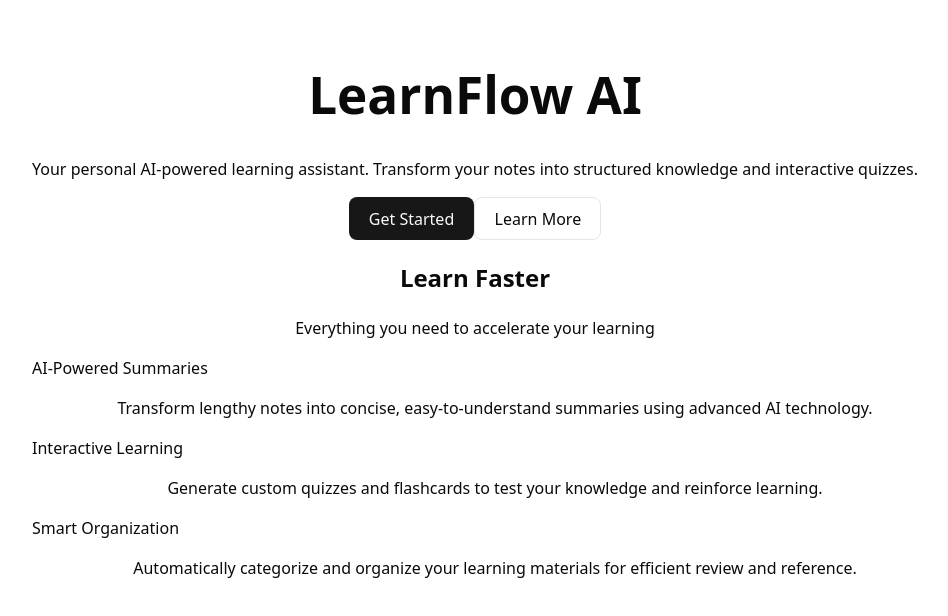
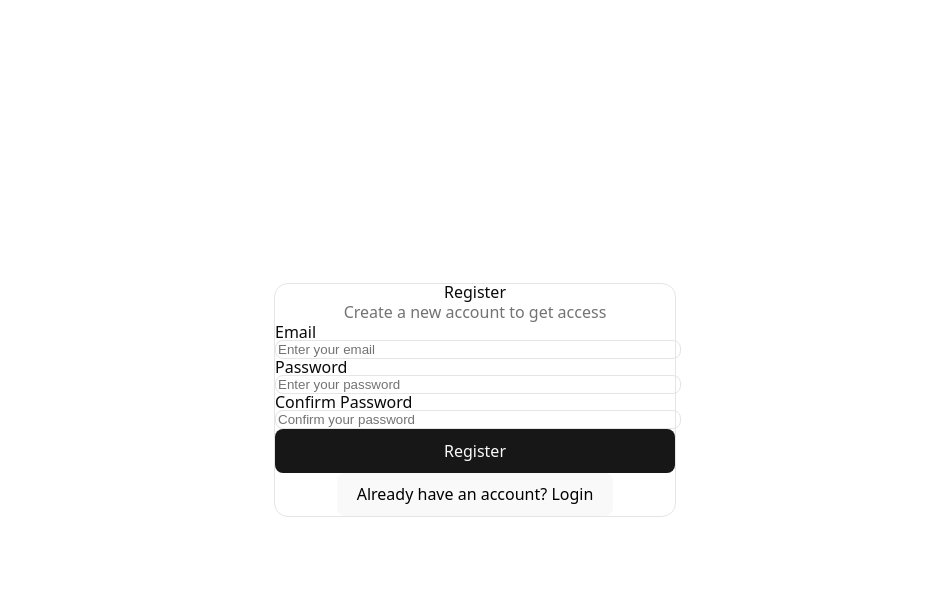
Before and after one commit to lukaszTyczka/LearnFlowAI, a React (Vite) app: page /register in a window 1280 px wide. Before the commit this address led to /. Shown: the top 616 px of the page, without its empty margins (165-1113 px from the left). Built offline with nearby package versions, Linux system fonts and the light colour scheme; no server answers.

Commit message:
feat: Add registration functionality with RegisterForm component and link to it from LoginForm, enhancing user onboarding experience

```diff
--- a/src/App.tsx
+++ b/src/App.tsx
@@ -10,6 +10,7 @@ import { ProtectedRoute } from "./components/auth/ProtectedRoute";
 import { HomePage } from "./components/HomePage";
 import "./App.css";
 import Dashboard from "./components/Dashboard";
+import { RegisterForm } from "./components/auth/RegisterForm";
 
 function App() {
   return (
@@ -19,6 +20,7 @@ function App() {
           {/* Public routes */}
           <Route path="/" element={<HomePage />} />
           <Route path="/login" element={<LoginForm />} />
+          <Route path="/register" element={<RegisterForm />} />
 
           {/* Protected routes */}
           <Route
--- a/src/components/auth/LoginForm.tsx
+++ b/src/components/auth/LoginForm.tsx
@@ -153,6 +153,13 @@ export const LoginForm: React.FC = () => {
           >
             Forgot Password?
           </Button>
+          <Button
+            type="button"
+            variant="outline"
+            onClick={() => (window.location.href = "/register")}
+          >
+            Don't have an account? Register
+          </Button>
         </CardFooter>
       </form>
     </Card>
--- /dev/null
+++ b/src/components/auth/RegisterForm.tsx
@@ -0,0 +1,114 @@
+import React, { useState } from "react";
+import { useAuth } from "../../contexts/AuthContext";
+import { Button } from "../ui/button";
+import { Input } from "../ui/input";
+import { Label } from "../ui/label";
+import {
+  Card,
+  CardContent,
+  CardDescription,
+  CardFooter,
+  CardHeader,
+  CardTitle,
+} from "../ui/card";
+
+export const RegisterForm: React.FC = () => {
+  const { signUp, isLoading, error } = useAuth();
+  const [email, setEmail] = useState("");
+  const [password, setPassword] = useState("");
+  const [confirmPassword, setConfirmPassword] = useState("");
+  const [passwordError, setPasswordError] = useState<string | null>(null);
+
+  const handleSubmit = async (e: React.FormEvent) => {
+    e.preventDefault();
+    setPasswordError(null);
+
+    if (password !== confirmPassword) {
+      setPasswordError("Passwords do not match");
+      return;
+    }
+
+    if (password.length < 6) {
+      setPasswordError("Password must be at least 6 characters long");
+      return;
+    }
+
+    try {
+      await signUp(email, password);
+      window.location.href = "/dashboard";
+    } catch (err) {
+      console.error("Registration failed:", err);
+    }
+  };
+
+  return (
+    <Card className="w-[400px] mx-auto mt-8">
+      <CardHeader>
+        <CardTitle>Register</CardTitle>
+        <CardDescription>Create a new account to get access</CardDescription>
+      </CardHeader>
+      <form onSubmit={handleSubmit}>
+        <CardContent className="space-y-4">
+          <div className="space-y-2">
+            <Label htmlFor="email">Email</Label>
+            <Input
+              id="email"
+              type="email"
+              placeholder="Enter your email"
+              value={email}
+              onChange={(e) => setEmail(e.target.value)}
+              required
+              disabled={isLoading}
+            />
+          </div>
+          <div className="space-y-2">
+            <Label htmlFor="password">Password</Label>
+            <Input
+              id="password"
+              type="password"
+              placeholder="Enter your password"
+              value={password}
+              onChange={(e) => setPassword(e.target.value)}
+              required
+              disabled={isLoading}
+            />
+          </div>
+          <div className="space-y-2">
+            <Label htmlFor="confirm-password">Confirm Password</Label>
+            <Input
+              id="confirm-password"
+              type="password"
+              placeholder="Confirm your password"
+              value={confirmPassword}
+              onChange={(e) => setConfirmPassword(e.target.value)}
+              required
+              disabled={isLoading}
+            />
+          </div>
+          {passwordError && (
+            <div className="text-sm text-red-500 dark:text-red-400">
+              {passwordError}
+            </div>
+          )}
+          {error && (
+            <div className="text-sm text-red-500 dark:text-red-400">
+              {error}
+            </div>
+          )}
+        </CardContent>
+        <CardFooter className="flex flex-col gap-4">
+          <Button type="submit" className="w-full" disabled={isLoading}>
+            {isLoading ? "Registering..." : "Register"}
+          </Button>
+          <Button
+            type="button"
+            variant="ghost"
+            onClick={() => (window.location.href = "/login")}
+          >
+            Already have an account? Login
+          </Button>
+        </CardFooter>
+      </form>
+    </Card>
+  );
+};
```
